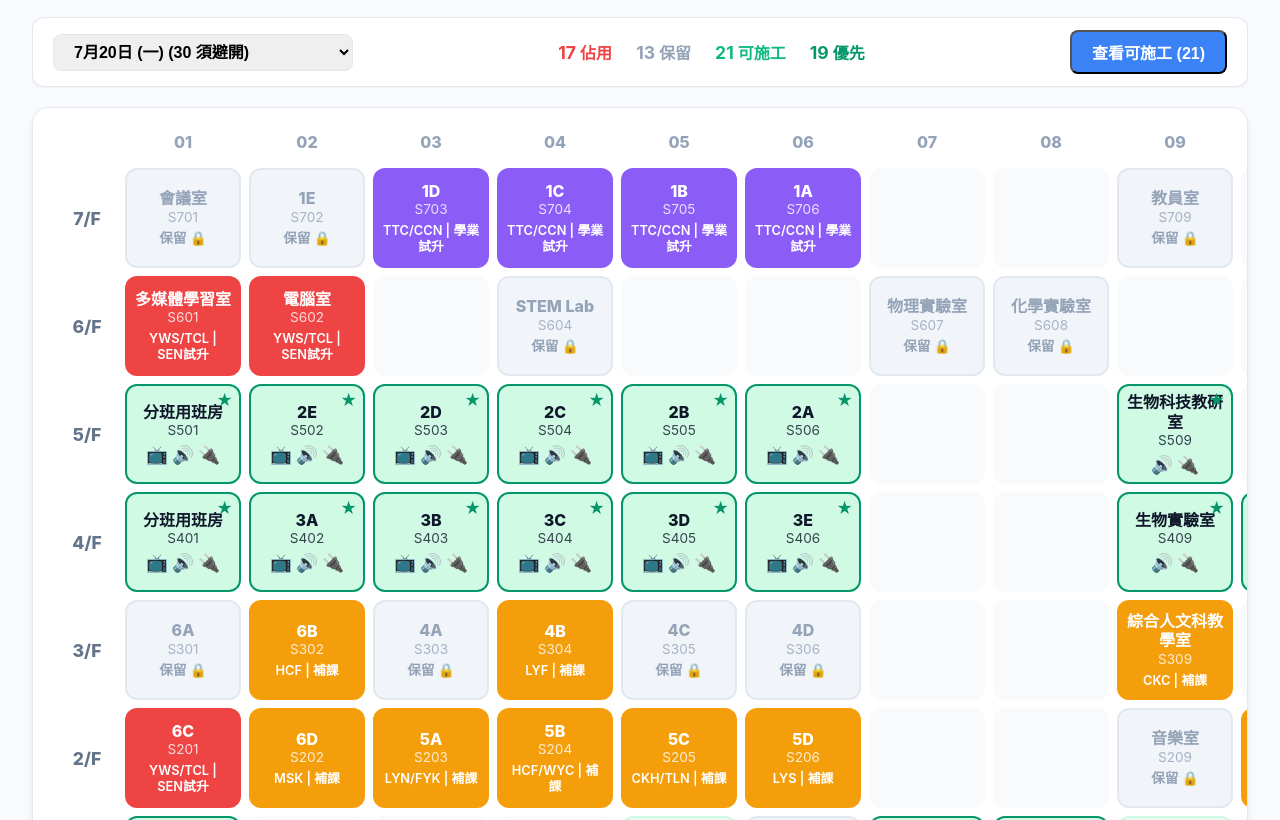
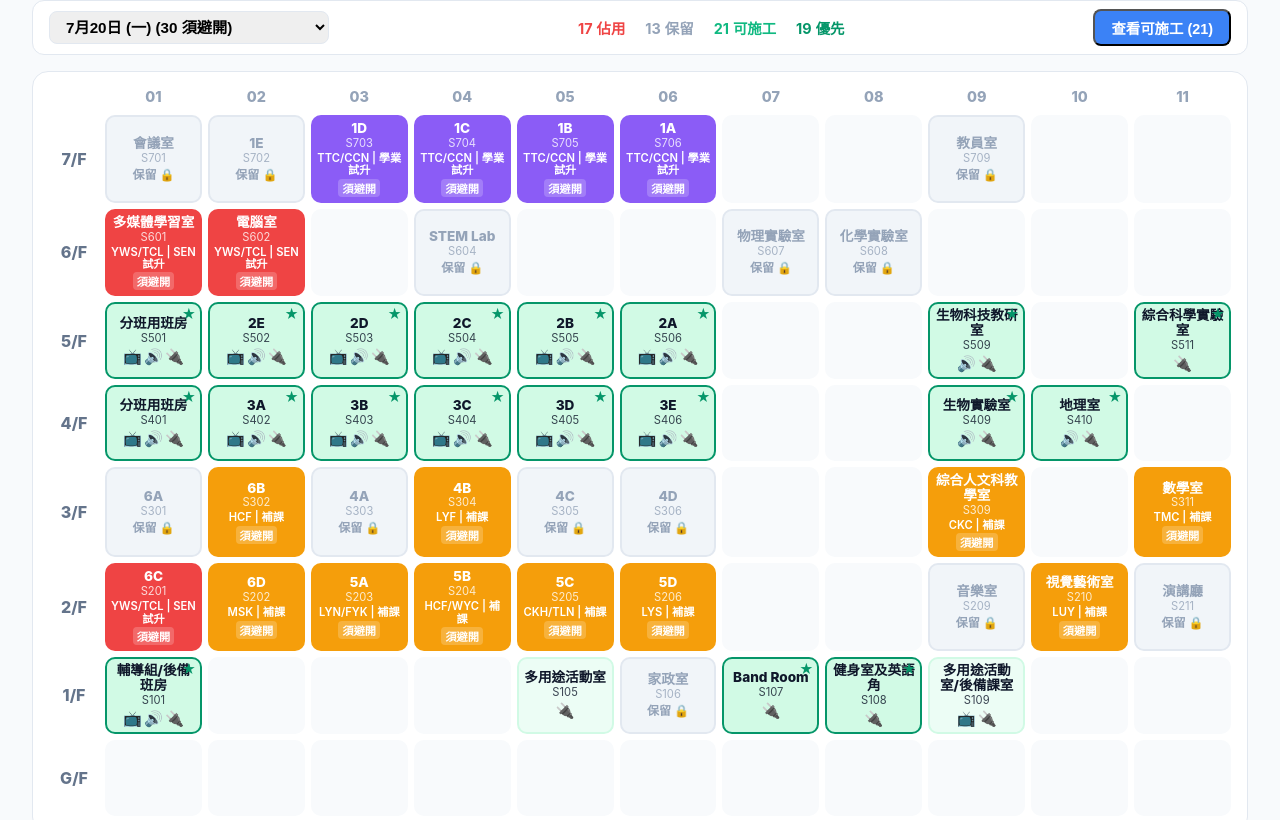
Before and after one commit to kingtmc314/whiteboard-scheduler, a Next.js app: page / in a window 1280 px wide. Shown: the part 140-960 px from the top of the page. Built offline with nearby package versions, Linux system fonts and the light colour scheme.

Commit message:
Refine grid cell height, maintain gaps, and restore red warning labels

```diff
--- a/app/globals.css
+++ b/app/globals.css
@@ -34,12 +34,12 @@ main {
   display: flex;
   flex-direction: column;
   align-items: center;
-  margin-bottom: 24px;
-  gap: 16px;
+  margin-bottom: 20px;
+  gap: 12px;
 }
 
 h1 {
-  font-size: 1.8rem;
+  font-size: 1.6rem;
   font-weight: 800;
   margin: 0;
   letter-spacing: -0.025em;
@@ -52,22 +52,19 @@ h1 {
   padding: 4px;
   border-radius: 12px;
   border: 1px solid #e2e8f0;
-  box-shadow: 0 1px 3px rgba(0,0,0,0.1);
 }
 
 .tab {
-  padding: 8px 20px;
+  padding: 6px 16px;
   border-radius: 8px;
   font-weight: 600;
-  font-size: 0.95rem;
+  font-size: 0.9rem;
   transition: all 0.2s;
 }
 
-.tab:hover:not(.active) { background: #f1f5f9; }
 .tab.active {
   background: var(--primary);
   color: white;
-  box-shadow: 0 4px 6px -1px rgba(0, 0, 0, 0.1);
 }
 
 /* Control Bar */
@@ -76,31 +73,29 @@ h1 {
   justify-content: space-between;
   align-items: center;
   background: white;
-  padding: 12px 20px;
+  padding: 8px 16px;
   border-radius: 12px;
   border: 1px solid #e2e8f0;
-  margin-bottom: 20px;
-  box-shadow: 0 1px 2px rgba(0,0,0,0.05);
+  margin-bottom: 16px;
 }
 
 .date-dropdown select {
-  padding: 8px 16px;
+  padding: 6px 12px;
   border-radius: 8px;
   border: 1px solid #e2e8f0;
-  font-size: 1rem;
+  font-size: 0.95rem;
   font-weight: 600;
-  min-width: 300px;
-  cursor: pointer;
+  min-width: 280px;
 }
 
 .stats-row {
   display: flex;
-  gap: 24px;
-  font-size: 1rem;
+  gap: 20px;
+  font-size: 0.9rem;
   font-weight: 600;
 }
 
-.stats-row span b { margin-right: 4px; font-size: 1.1rem; }
+.stats-row span b { margin-right: 4px; }
 .c-used { color: var(--used); }
 .c-free { color: var(--free); }
 .c-any { color: var(--priority); }
@@ -109,28 +104,25 @@ h1 {
 .free-btn {
   background: var(--accent);
   color: white;
-  padding: 8px 20px;
+  padding: 6px 16px;
   border-radius: 8px;
   font-weight: 700;
-  font-size: 1rem;
-  transition: transform 0.1s;
+  font-size: 0.9rem;
 }
-.free-btn:active { transform: scale(0.98); }
 
 /* Grid Container */
 .planbox {
   background: white;
-  padding: 24px;
+  padding: 16px;
   border-radius: 16px;
   border: 1px solid #e2e8f0;
-  box-shadow: 0 4px 6px -1px rgba(0, 0, 0, 0.1);
   overflow: auto;
 }
 
 .grid-container {
   display: grid;
-  grid-template-columns: 60px repeat(11, 1fr);
-  gap: 8px;
+  grid-template-columns: 50px repeat(11, 1fr);
+  gap: 6px; /* Maintain clear gaps */
   min-width: 1000px;
 }
 
@@ -139,7 +131,7 @@ h1 {
   align-items: center;
   justify-content: center;
   font-weight: 800;
-  font-size: 1.1rem;
+  font-size: 1rem;
   color: #64748b;
 }
 
@@ -148,15 +140,15 @@ h1 {
   align-items: center;
   justify-content: center;
   font-weight: 800;
-  font-size: 1rem;
+  font-size: 0.9rem;
   color: #94a3b8;
-  padding-bottom: 8px;
+  padding-bottom: 4px;
 }
 
 .cell {
-  aspect-ratio: 1.2 / 1;
-  min-height: 80px;
-  border-radius: 12px;
+  /* Reduced height while maintaining layout */
+  min-height: 64px;
+  border-radius: 10px;
   display: flex;
   flex-direction: column;
   align-items: center;
@@ -164,11 +156,11 @@ h1 {
   cursor: pointer;
   position: relative;
   border: 2px solid transparent;
-  padding: 8px;
-  transition: all 0.2s;
+  padding: 4px;
+  transition: all 0.15s;
 }
 
-.cell:hover:not(.empty) { transform: translateY(-2px); box-shadow: 0 10px 15px -3px rgba(0, 0, 0, 0.1); }
+.cell:hover:not(.empty) { transform: translateY(-1px); box-shadow: 0 4px 6px -1px rgba(0, 0, 0, 0.1); }
 .empty { background: #f8fafc; cursor: default; }
 .free { background: #ecfdf5; border-color: #d1fae5; }
 .always-free { background: #d1fae5; border-color: var(--priority); }
@@ -177,30 +169,41 @@ h1 {
 .done { background: #eef2ff; border-color: var(--done); }
 
 .rname {
-  font-size: 1rem;
+  font-size: 0.85rem;
   font-weight: 800;
   text-align: center;
-  line-height: 1.2;
+  line-height: 1.1;
 }
 
-.rcode { font-size: 0.85rem; opacity: 0.8; margin-bottom: 2px; }
-.rinfo { font-size: 0.8rem; text-align: center; font-weight: 600; line-height: 1.2; margin-top: 4px; }
-.rres { font-size: 0.85rem; font-weight: 600; }
-.rdone { font-size: 0.85rem; color: var(--done); font-weight: 800; }
-.rok { font-size: 0.85rem; color: var(--priority); font-weight: 700; }
+.rcode { font-size: 0.7rem; opacity: 0.8; }
+.rinfo { font-size: 0.7rem; text-align: center; font-weight: 600; line-height: 1.1; margin-top: 2px; }
+.rres { font-size: 0.75rem; font-weight: 600; }
+.rdone { font-size: 0.75rem; color: var(--done); font-weight: 800; }
+.rok { font-size: 0.75rem; color: var(--priority); font-weight: 700; }
+
+/* Red Warning Labels - Restored & Prominent */
+.warn-label {
+  font-size: 0.7rem;
+  font-weight: 800;
+  background: rgba(255, 255, 255, 0.2);
+  padding: 1px 4px;
+  border-radius: 4px;
+  margin-top: 2px;
+  color: white;
+}
 
 .p-star {
   position: absolute;
-  top: 4px;
-  right: 6px;
+  top: 2px;
+  right: 4px;
   color: var(--priority);
-  font-size: 1rem;
+  font-size: 0.85rem;
   font-weight: 900;
 }
 
 /* Task Icons */
-.tasks.icon-only { display: flex; gap: 4px; margin-top: 4px; }
-.t-tag { font-size: 1.1rem; }
+.tasks.icon-only { display: flex; gap: 2px; margin-top: 2px; }
+.t-tag { font-size: 0.95rem; }
 .t-tag.done { opacity: 0.3; filter: grayscale(1); }
 
 /* Legend & Footer */
@@ -208,88 +211,36 @@ h1 {
   display: flex;
   justify-content: space-between;
   align-items: center;
-  padding: 24px 0;
+  padding: 16px 0;
 }
 
 .legend {
   display: flex;
-  gap: 12px;
+  gap: 8px;
 }
 
-.lg { padding: 4px 12px; border-radius: 6px; font-size: 0.9rem; font-weight: 600; }
+.lg { padding: 3px 10px; border-radius: 6px; font-size: 0.8rem; font-weight: 600; }
 .lg-free { background: #ecfdf5; color: #065f46; }
 .lg-priority { background: #d1fae5; color: #065f46; border: 1px solid var(--priority); }
 .lg-reserved { background: #f1f5f9; color: #475569; }
 .lg-done { background: #eef2ff; color: var(--done); border: 1px solid var(--done); }
 
-footer { color: #94a3b8; font-size: 0.9rem; }
+footer { color: #94a3b8; font-size: 0.8rem; }
 
 /* Sidebar & Modal */
-.side { position: fixed; top: 0; right: 0; width: 350px; height: 100vh; background: white; z-index: 200; padding: 32px; box-shadow: -10px 0 25px rgba(0,0,0,0.1); overflow-y: auto; }
-.close-btn { position: absolute; top: 16px; right: 16px; font-size: 1.5rem; color: #94a3b8; }
-.detail h3 { font-size: 1.5rem; font-weight: 800; margin-bottom: 24px; }
+.side { position: fixed; top: 0; right: 0; width: 320px; height: 100vh; background: white; z-index: 200; padding: 24px; box-shadow: -10px 0 25px rgba(0,0,0,0.1); overflow-y: auto; }
+.close-btn { position: absolute; top: 12px; right: 12px; font-size: 1.25rem; color: #94a3b8; }
 
-.progress-tracker { display: flex; flex-direction: column; gap: 16px; margin-bottom: 32px; }
-.p-item { display: flex; align-items: center; gap: 12px; font-size: 1.1rem; font-weight: 600; cursor: pointer; }
-.p-item input { width: 20px; height: 20px; cursor: pointer; }
-
-.msg-box { padding: 16px; border-radius: 12px; margin-top: 24px; }
-.msg-box.error { background: #fef2f2; color: #991b1b; }
-.msg-box.success { background: #f0fdf4; color: #166534; }
-.warn { font-weight: 800; font-size: 1.1rem; margin-top: 8px; }
-.okmsg { font-weight: 800; font-size: 1.1rem; }
-
-/* Modal */
-.modal-overlay { position: fixed; inset: 0; background: rgba(15, 23, 42, 0.5); display: flex; align-items: center; justify-content: center; z-index: 300; backdrop-filter: blur(4px); }
-.modal-content { background: white; width: 90%; max-width: 500px; border-radius: 20px; overflow: hidden; box-shadow: 0 25px 50px -12px rgba(0, 0, 0, 0.25); }
-.modal-header { padding: 20px 24px; border-bottom: 1px solid #e2e8f0; display: flex; justify-content: space-between; align-items: center; }
-.modal-header h3 { font-size: 1.25rem; font-weight: 800; }
-.modal-body { padding: 24px; max-height: 60vh; overflow-y: auto; }
-.modal-list { display: grid; grid-template-columns: repeat(2, 1fr); gap: 12px; }
-.modal-list li { background: #f8fafc; padding: 10px 16px; border-radius: 10px; display: flex; align-items: center; gap: 8px; font-weight: 600; }
-.m-floor { color: #64748b; font-size: 0.85rem; }
-.m-star { color: var(--priority); }
-
-/* Equipment View */
-.equipment-view { background: white; padding: 32px; border-radius: 20px; border: 1px solid #e2e8f0; }
-.equip-header { display: flex; justify-content: space-between; align-items: center; margin-bottom: 32px; }
-.floor-filter select { padding: 8px 16px; border-radius: 10px; border: 1px solid #e2e8f0; font-weight: 600; }
-
-.floor-section { margin-bottom: 48px; }
-.floor-section h2 { font-size: 1.5rem; font-weight: 800; color: #64748b; margin-bottom: 20px; border-left: 4px solid var(--accent); padding-left: 16px; }
-.room-cards { display: grid; grid-template-columns: repeat(auto-fill, minmax(280px, 1fr)); gap: 20px; }
-.room-card { border: 1px solid #e2e8f0; border-radius: 16px; padding: 20px; transition: all 0.2s; }
-.room-card:hover { border-color: var(--accent); box-shadow: 0 10px 15px -3px rgba(0, 0, 0, 0.05); }
-.card-head { display: flex; align-items: baseline; gap: 12px; margin-bottom: 16px; }
-.c-code { font-weight: 800; color: var(--accent); font-size: 1.2rem; }
-.c-name { font-weight: 700; color: var(--primary); font-size: 1.1rem; }
-.card-body { display: flex; flex-direction: column; gap: 8px; }
-.item { font-size: 0.95rem; font-weight: 600; display: flex; align-items: center; gap: 8px; }
-.item.need { color: var(--priority); }
-.item.done { color: #94a3b8; text-decoration: line-through; }
-.remark { font-size: 0.85rem; color: #ef4444; font-style: italic; margin-top: 8px; }
-
-/* Summary Table */
-.summary-view { background: white; padding: 32px; border-radius: 20px; border: 1px solid #e2e8f0; }
-.table-wrap { overflow-x: auto; }
-.sum-table { width: 100%; border-collapse: separate; border-spacing: 0; }
-.sum-table th { text-align: left; padding: 16px; background: #f8fafc; font-weight: 800; color: #64748b; font-size: 0.9rem; text-transform: uppercase; letter-spacing: 0.05em; border-bottom: 2px solid #e2e8f0; }
-.sum-table td { padding: 16px; border-bottom: 1px solid #f1f5f9; font-weight: 600; }
-.sum-table tr:hover td { background: #f8fafc; }
-.s-free { color: var(--free); }
-.s-priority { color: var(--priority); font-weight: 800; }
-.s-used { color: var(--used); }
-.s-reserved { color: var(--reserved); }
-.s-done { color: var(--done); font-weight: 800; }
+/* Equipment & Summary (Previous Professional Styles) */
+.equipment-view, .summary-view { background: white; padding: 24px; border-radius: 16px; border: 1px solid #e2e8f0; }
+.equip-header { display: flex; justify-content: space-between; align-items: center; margin-bottom: 24px; }
+.room-cards { display: grid; grid-template-columns: repeat(auto-fill, minmax(240px, 1fr)); gap: 16px; }
+.room-card { border: 1px solid #e2e8f0; border-radius: 12px; padding: 16px; }
+.sum-table th { text-align: left; padding: 12px; background: #f8fafc; font-weight: 800; color: #64748b; font-size: 0.85rem; border-bottom: 2px solid #e2e8f0; }
+.sum-table td { padding: 12px; border-bottom: 1px solid #f1f5f9; font-size: 0.9rem; font-weight: 600; }
 
 @media (max-width: 768px) {
   main { padding: 12px; }
-  h1 { font-size: 1.4rem; text-align: center; }
-  .control-bar { flex-direction: column; gap: 16px; align-items: stretch; }
-  .stats-row { justify-content: space-between; font-size: 0.85rem; }
-  .date-dropdown select { min-width: unset; width: 100%; }
-  .grid-container { grid-template-columns: 40px repeat(11, 1fr); gap: 4px; }
-  .cell { min-height: 60px; padding: 4px; }
-  .rname { font-size: 0.75rem; }
-  .rcode { font-size: 0.65rem; }
+  .grid-container { grid-template-columns: 36px repeat(11, 1fr); gap: 4px; }
+  .cell { min-height: 56px; }
 }
--- a/app/page.js
+++ b/app/page.js
@@ -149,7 +149,10 @@ export default function Home() {
                         <div className="rname">{room.name}</div>
                         <div className="rcode">{room.code}</div>
                         {room.use ? (
-                          <div className="rinfo">{room.use.t} | {room.use.p}</div>
+                          <>
+                            <div className="rinfo">{room.use.t} | {room.use.p}</div>
+                            <div className="warn-label">須避開</div>
+                          </>
                         ) : room.reserved ? (
                           <div className="rres">保留 🔒</div>
                         ) : room.allDone ? (
```
